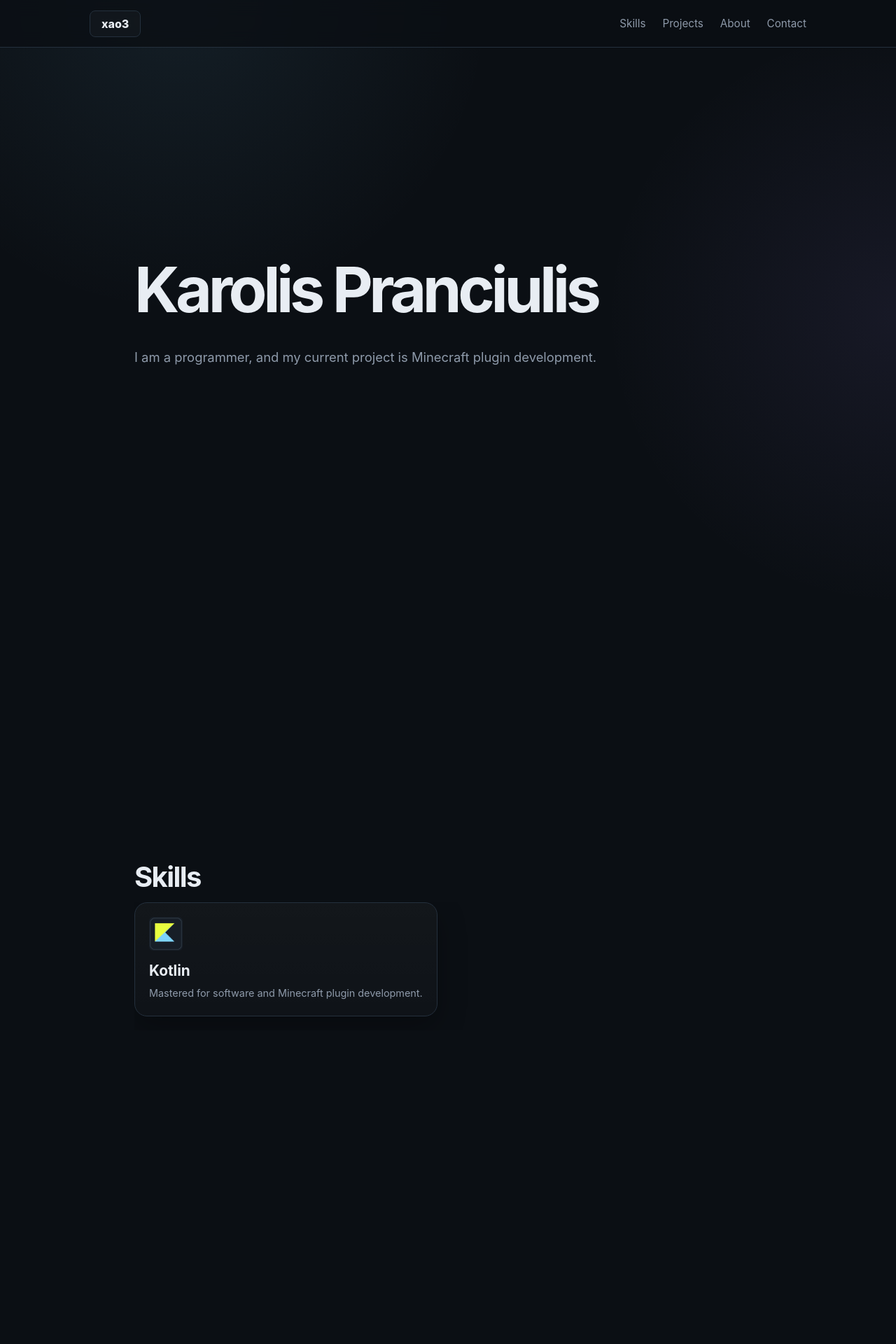
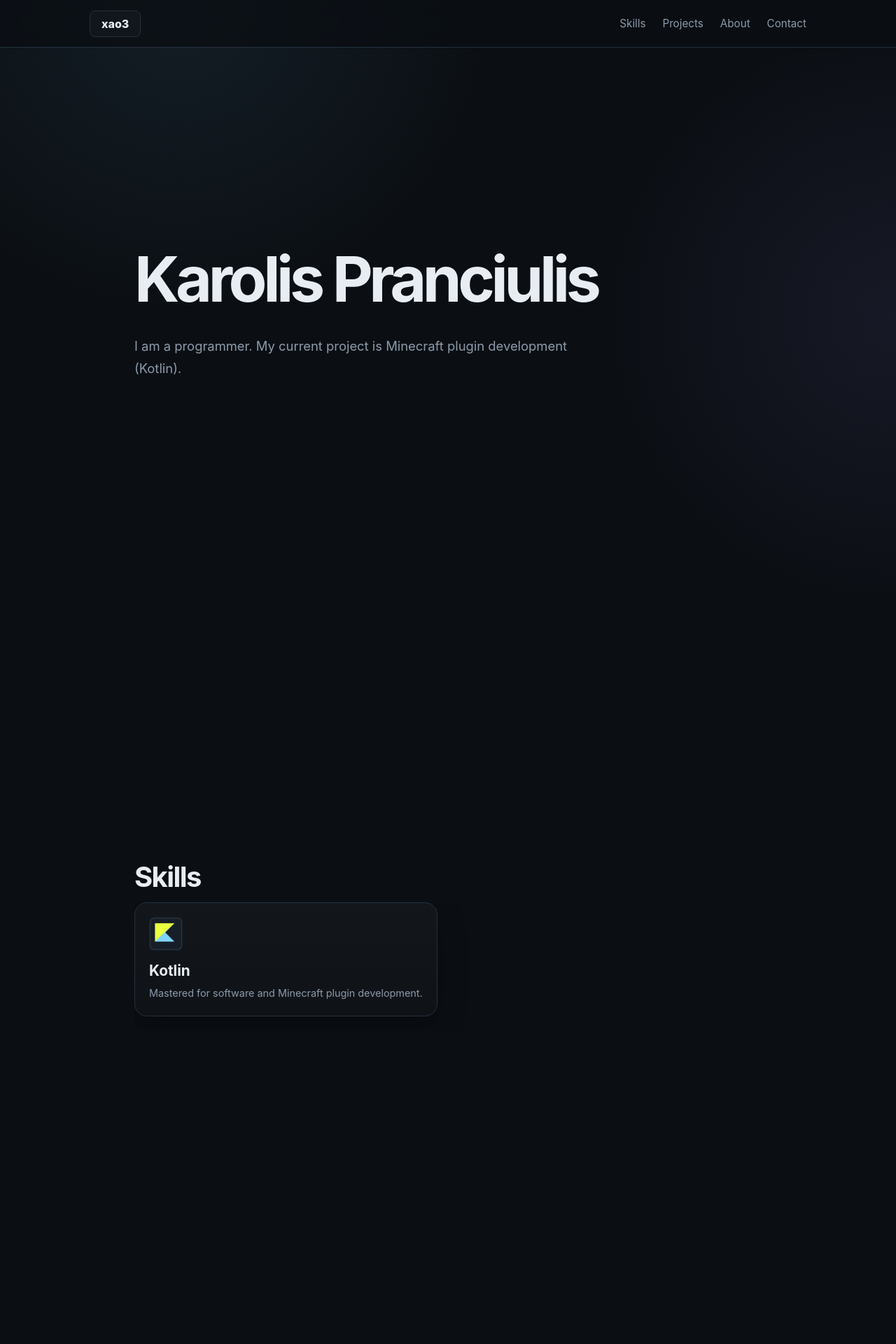
Before and after one commit to karolispranciulis/karolispranciulis.github.io, a Jekyll site: the page built from index.html, in a window 1280 px wide. Shown: the top 1920 px of the page at 70% size. Built offline with Jekyll 4.4.1, drawn with Linux system fonts in a browser that asks for light colours; some of the changed text lies outside the part shown.

Commit message:
Update: simplify layout, fix nav order, make home label xao3, hardcode contact links, make projects open in new window, adjust home/about text

```diff
--- a/index.html
+++ b/index.html
@@ -23,7 +23,7 @@
 
     <section id="home">
         <h1>Karolis Pranciulis</h1>
-        <p>I am a programmer, and my current project is Minecraft plugin development.</p>
+        <p>I am a programmer. My current project is Minecraft plugin development (Kotlin).</p>
     </section>
 
     <section id="skills">
@@ -43,7 +43,7 @@
         <h2>Projects</h2>
         <div class="widget-grid">
             {% for project in site.projects %}
-            <a href="{{ project.url | relative_url }}" class="widget">
+            <a href="{{ project.url | relative_url }}" class="widget" target="_blank" rel="noopener">
                 <img src="{{ project.icon | relative_url }}" alt="Project Icon">
                 <h3>{{ project.title }}</h3>
                 <p>{{ project.short_description }}</p>
```
Also changed, not shown: other parts of index.html (+3 -3 lines).
